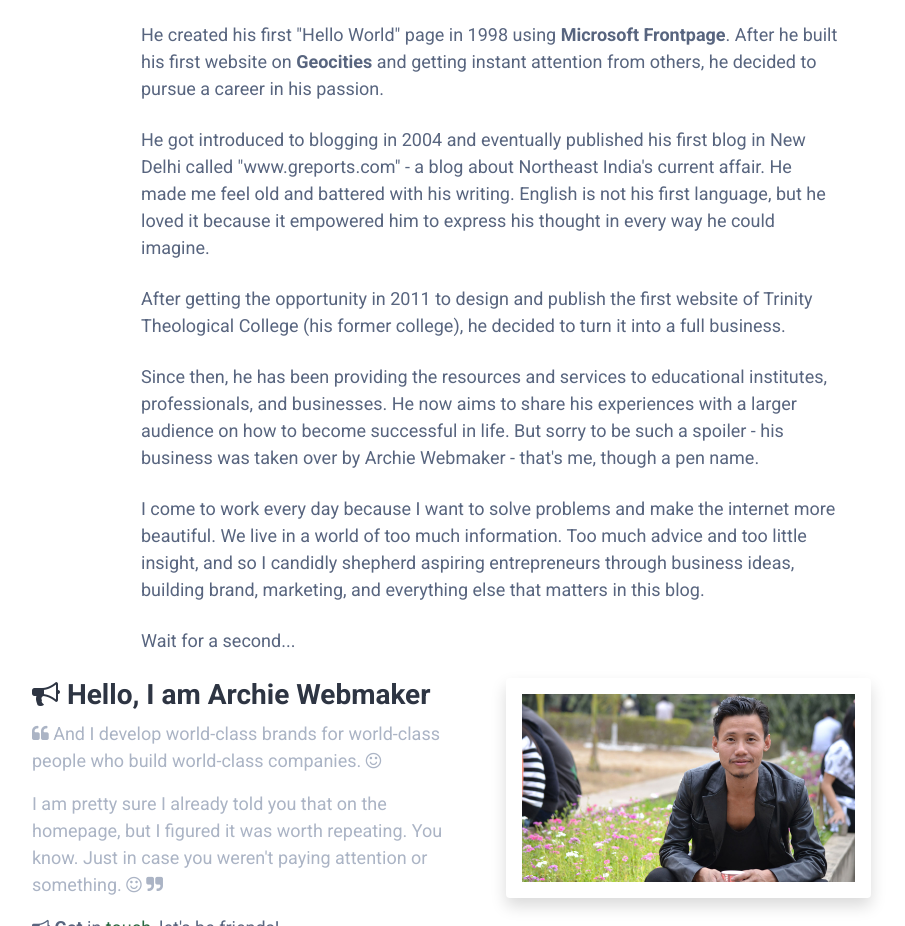
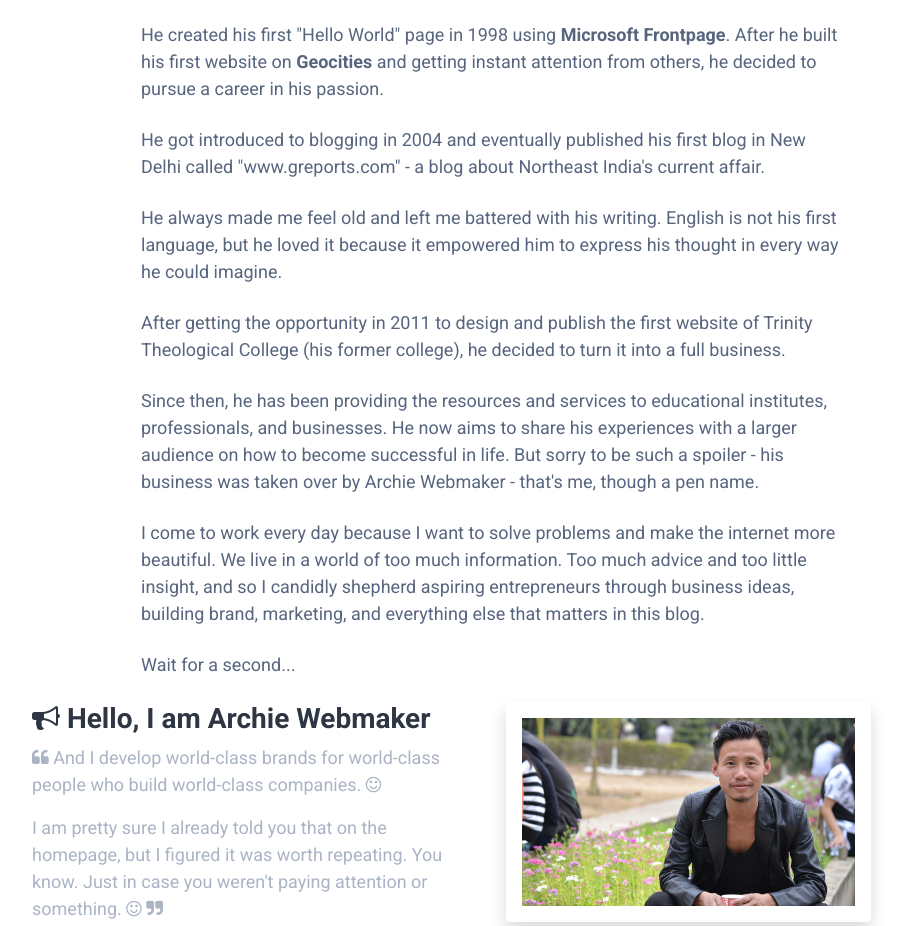
Before and after one commit to archiewebmaker/archiewebmaker.github.io, a plain HTML site: page page/about.html in a window 1280 px wide. Shown: the part 1102-2028 px from the top of the page, without its empty margins (149-1054 px from the left). Drawn offline with Linux system fonts and the light colour scheme.

Commit message:
Add files via upload

```diff
--- a/page/about.html
+++ b/page/about.html
@@ -24,9 +24,9 @@
 <link id="theme-style" rel="stylesheet" href="/css/theme-4.css">
 </head>
 <body>
-<div data-include="header"></div
+<div data-include="header"></div>
 
-><article id="section-overview" class="section-overview section pt-md-4 pt-lg-5">
+<article id="section-overview" class="section-overview section pt-md-4 pt-lg-5">
 <div class="container py-5">
 <div class="section-col-max mx-auto">
 <h3 class="text-center">One Romantic Incident of My Life</h3>
@@ -52,7 +52,9 @@
 <p class="mb-4"> He created his first "Hello World" page in 1998 using <strong>Microsoft Frontpage</strong>. After he built his first website on <strong>Geocities</strong> and getting instant attention from others, he decided to pursue a career in his passion.</p>
 
 
-<p class="mb-4">He got introduced to blogging in 2004 and eventually published his first blog in New Delhi called "www.greports.com" - a blog about Northeast India's current affair. He made me feel old and battered with his writing.  English is not his first language, but he loved it because it empowered him to express his thought in every way he could imagine.</p>
+<p class="mb-4">He got introduced to blogging in 2004 and eventually published his first blog in New Delhi called "www.greports.com" - a blog about Northeast India's current affair.</p>
+
+<p class="mb-4">He always made me feel old and left me battered with his writing.  English is not his first language, but he loved it because it empowered him to express his thought in every way he could imagine.</p>
 
 <p class="mb-4">After getting the opportunity in 2011 to design and publish the first website of Trinity Theological College (his former college), he decided to turn it into a full business.</p>
 
```
Also changed, not shown: page/contact.html (+1 -1 lines).
